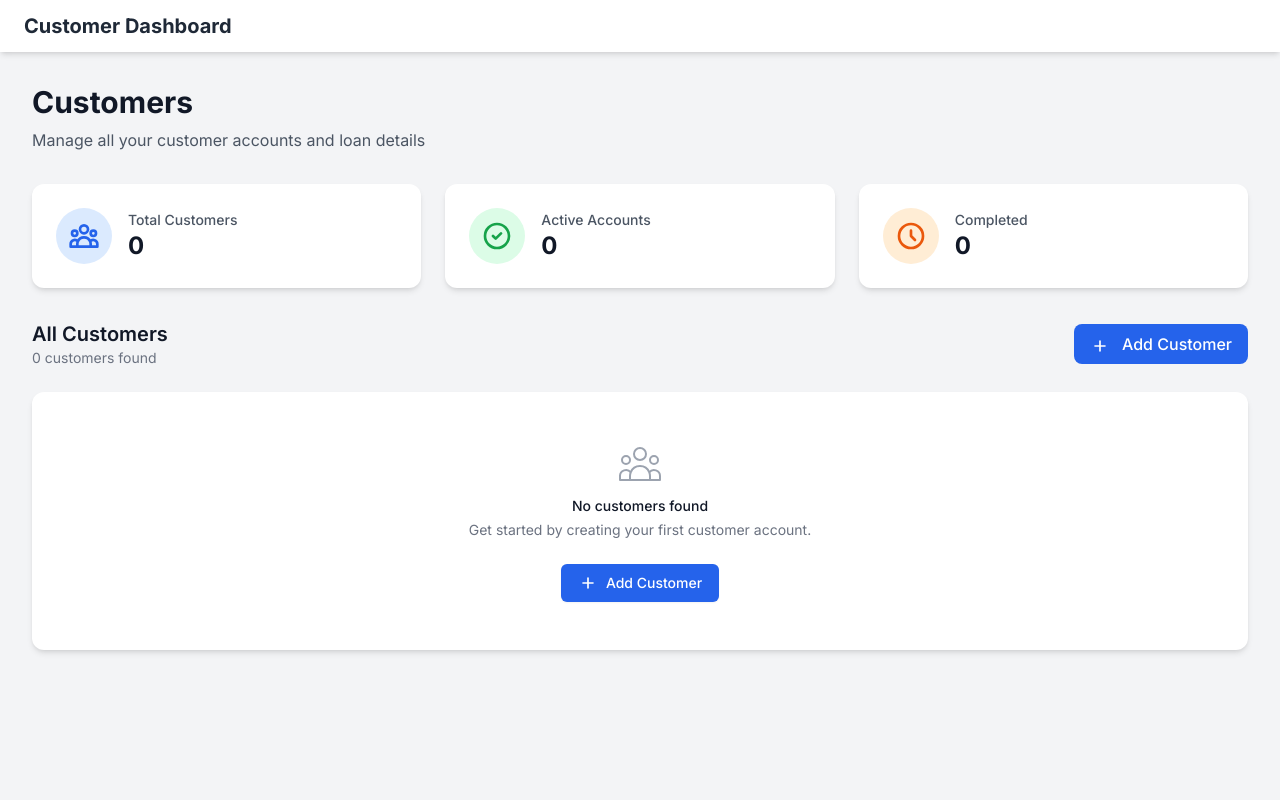
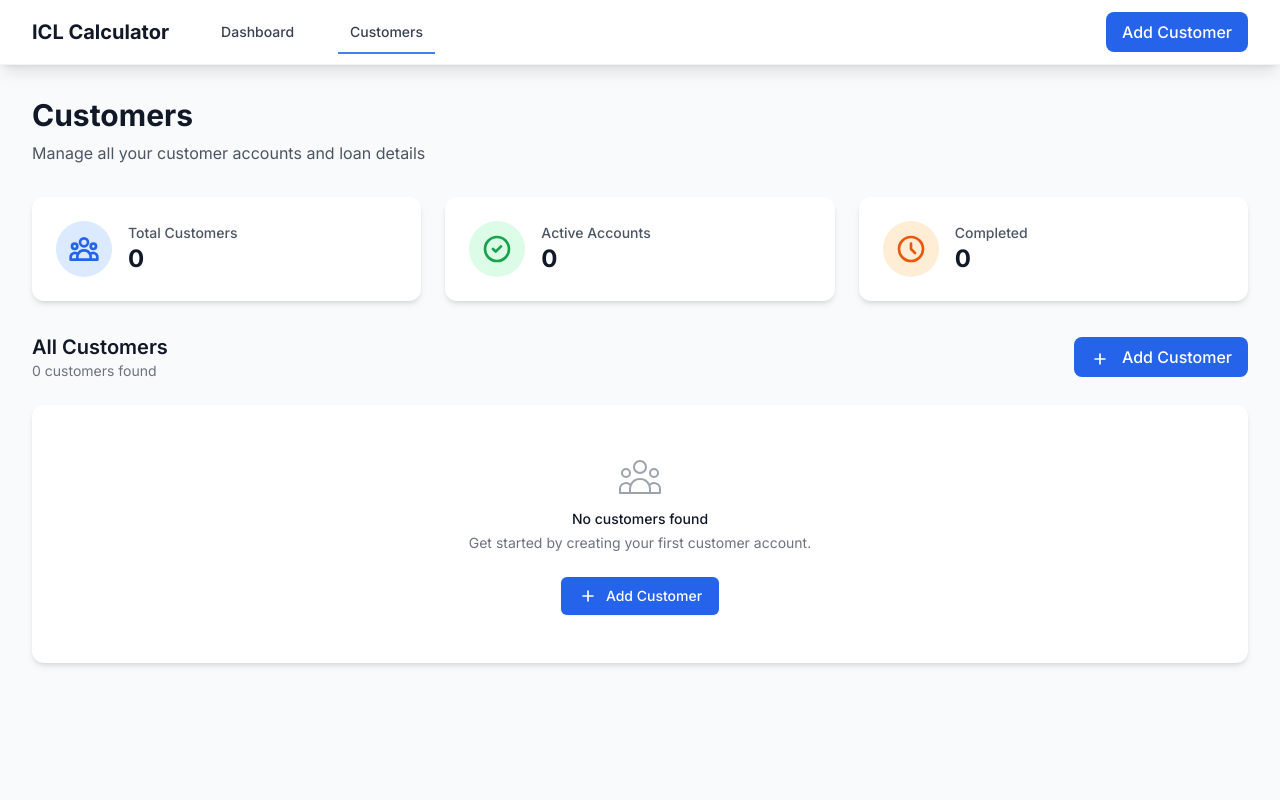
Before and after one commit to Ashmit12092000/ICL_Ledger, a Flask app: page /customers in a window 1280 px wide. Run offline with Flask 3, Linux system fonts and the light colour scheme; some libraries are stand-ins or nearby versions.

Commit message:
Update base.html

```diff
--- a/templates/base.html
+++ b/templates/base.html
@@ -1,34 +1,95 @@
-<!-- templates/base.html -->
 <!DOCTYPE html>
 <html lang="en">
 <head>
     <meta charset="UTF-8">
     <meta name="viewport" content="width=device-width, initial-scale=1.0">
-    <title>{% block title %}Quarterly Calculator{% endblock %}</title>
+    <title>{% block title %}ICL Calculator{% endblock %}</title>
     <script src="https://cdn.tailwindcss.com"></script>
+    <script src="https://cdn.jsdelivr.net/npm/chart.js"></script>
     <link rel="preconnect" href="https://fonts.googleapis.com">
     <link rel="preconnect" href="https://fonts.gstatic.com" crossorigin>
-    <link href="https://fonts.googleapis.com/css2?family=Inter:wght@400;500;600;700;800&display=swap" rel="stylesheet">
+    <link href="https://fonts.googleapis.com/css2?family=Inter:wght@300;400;500;600;700;800&display=swap" rel="stylesheet">
     <style>
         body { font-family: 'Inter', sans-serif; }
+        .fade-in { animation: fadeIn 0.6s ease-in; }
+        .slide-up { animation: slideUp 0.5s ease-out; }
+        .hover-lift { transition: all 0.3s ease; }
+        .hover-lift:hover { transform: translateY(-4px); box-shadow: 0 10px 30px rgba(0,0,0,0.15); }
+        .card-hover { transition: all 0.3s ease; }
+        .card-hover:hover { box-shadow: 0 8px 25px rgba(0,0,0,0.12); transform: translateY(-2px); }
+        .nav-item { position: relative; transition: all 0.3s ease; }
+        .nav-item::after { content: ''; position: absolute; width: 0; height: 2px; bottom: -4px; left: 50%; background: #3b82f6; transition: all 0.3s ease; }
+        .nav-item.active::after { width: 100%; left: 0; }
+        .nav-item:hover::after { width: 100%; left: 0; }
+
+        @keyframes fadeIn { from { opacity: 0; } to { opacity: 1; } }
+        @keyframes slideUp { from { opacity: 0; transform: translateY(30px); } to { opacity: 1; transform: translateY(0); } }
+        @keyframes pulse { 0%, 100% { transform: scale(1); } 50% { transform: scale(1.05); } }
+
+        .pulse-animation { animation: pulse 2s infinite; }
+        .loading-spinner { animation: spin 1s linear infinite; }
+        @keyframes spin { from { transform: rotate(0deg); } to { transform: rotate(360deg); } }
+
+        .stats-card { background: linear-gradient(135deg, #667eea 0%, #764ba2 100%); }
+        .growth-card { background: linear-gradient(135deg, #f093fb 0%, #f5576c 100%); }
+        .revenue-card { background: linear-gradient(135deg, #4facfe 0%, #00f2fe 100%); }
+        .client-card { background: linear-gradient(135deg, #43e97b 0%, #38f9d7 100%); }
     </style>
 </head>
-<body class="bg-gray-100">
-    <nav class="bg-white shadow-md">
-        <div class="container mx-auto px-6 py-3">
-            <a href="{{ url_for('index') }}" class="text-xl font-bold text-gray-800">Customer Dashboard</a>
+<body class="bg-gray-50 min-h-screen">
+    <!-- Navigation -->
+    <nav class="bg-white shadow-lg border-b border-gray-100 sticky top-0 z-50">
+        <div class="max-w-7xl mx-auto px-4 sm:px-6 lg:px-8">
+            <div class="flex justify-between h-16">
+                <div class="flex items-center">
+                    <div class="flex-shrink-0">
+                        <h1 class="text-xl font-bold text-gray-900">ICL Calculator</h1>
+                    </div>
+                    <div class="hidden md:ml-10 md:flex md:space-x-8">
+                        <a href="{{ url_for('index') }}" class="nav-item text-gray-700 hover:text-blue-600 px-3 py-2 text-sm font-medium {% if request.endpoint == 'index' %}active text-blue-600{% endif %}">
+                            Dashboard
+                        </a>
+                        <a href="{{ url_for('customers') }}" class="nav-item text-gray-700 hover:text-blue-600 px-3 py-2 text-sm font-medium {% if request.endpoint == 'customers' %}active text-blue-600{% endif %}">
+                            Customers
+                        </a>
+                    </div>
+                </div>
+                <div class="flex items-center">
+                    <a href="{{ url_for('add_customer') }}" class="bg-blue-600 hover:bg-blue-700 text-white font-medium py-2 px-4 rounded-lg transition-colors duration-200 hover-lift">
+                        Add Customer
+                    </a>
+                </div>
+            </div>
         </div>
     </nav>
-    <div class="container mx-auto p-4 sm:p-6 lg:p-8">
+
+    <!-- Main Content -->
+    <div class="max-w-7xl mx-auto px-4 sm:px-6 lg:px-8 py-8">
         {% with messages = get_flashed_messages(with_categories=true) %}
             {% if messages %}
                 {% for category, message in messages %}
-                <div class="p-4 mb-4 text-sm rounded-lg {% if category == 'success' %} bg-green-100 text-green-800 {% else %} bg-red-100 text-red-800 {% endif %}" role="alert">
-                    {{ message }}
+                <div class="mb-6 p-4 rounded-lg border slide-up {% if category == 'success' %}bg-green-50 text-green-800 border-green-200{% else %}bg-red-50 text-red-800 border-red-200{% endif %}">
+                    <div class="flex">
+                        <div class="flex-shrink-0">
+                            {% if category == 'success' %}
+                            <svg class="h-5 w-5 text-green-400" viewBox="0 0 20 20" fill="currentColor">
+                                <path fill-rule="evenodd" d="M10 18a8 8 0 100-16 8 8 0 000 16zm3.707-9.293a1 1 0 00-1.414-1.414L9 10.586 7.707 9.293a1 1 0 00-1.414 1.414l2 2a1 1 0 001.414 0l4-4z" clip-rule="evenodd" />
+                            </svg>
+                            {% else %}
+                            <svg class="h-5 w-5 text-red-400" viewBox="0 0 20 20" fill="currentColor">
+                                <path fill-rule="evenodd" d="M18 10a8 8 0 11-16 0 8 8 0 0116 0zm-7 4a1 1 0 11-2 0 1 1 0 012 0zm-1-9a1 1 0 00-1 1v4a1 1 0 102 0V6a1 1 0 00-1-1z" clip-rule="evenodd" />
+                            </svg>
+                            {% endif %}
+                        </div>
+                        <div class="ml-3">
+                            <p class="text-sm font-medium">{{ message }}</p>
+                        </div>
+                    </div>
                 </div>
                 {% endfor %}
             {% endif %}
         {% endwith %}
+
         {% block content %}{% endblock %}
     </div>
 </body>
```
